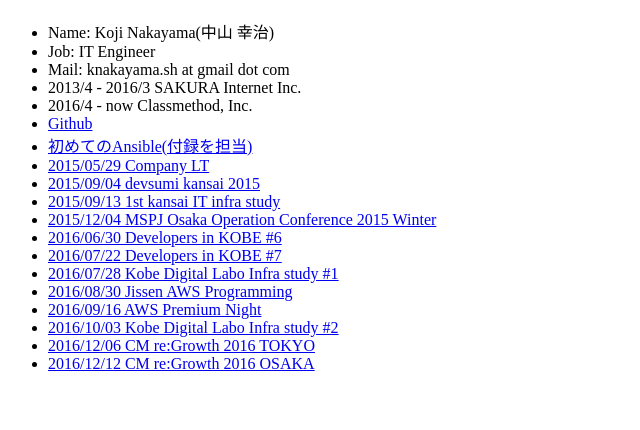
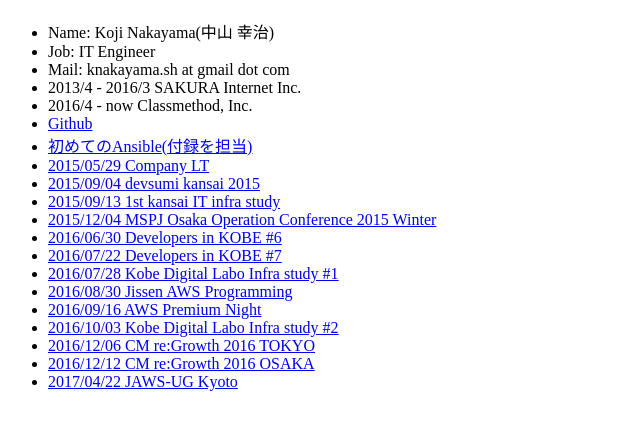
Before and after one commit to knakayama/knakayama.github.io, a plain HTML site: page index.html in a window 1280 px wide. Shown: the part 332-762 px from the top of the page, without its empty margins (0-640 px from the left). Drawn offline with Linux system fonts and the light colour scheme.

Commit message:
Add JAWS-UG Kyoto

```diff
--- a/index.html
+++ b/index.html
@@ -27,6 +27,7 @@
       <li><a href="https://knakayama.github.io/slide-2016-10-03" target="_blank">2016/10/03 Kobe Digital Labo Infra study #2</a></li>
       <li><a href="https://knakayama.github.io/slide-2016-12-06" target="_blank">2016/12/06 CM re:Growth 2016 TOKYO</a></li>
       <li><a href="https://knakayama.github.io/slide-2016-12-12" target="_blank">2016/12/12 CM re:Growth 2016 OSAKA</a></li>
+      <li><a href="https://speakerdeck.com/knakayama/sabaresuakitekutiyahazimefalse-bu" target="_blank">2017/04/22 JAWS-UG Kyoto</a></li>
     </ul>
   </body>
 </html>
```
